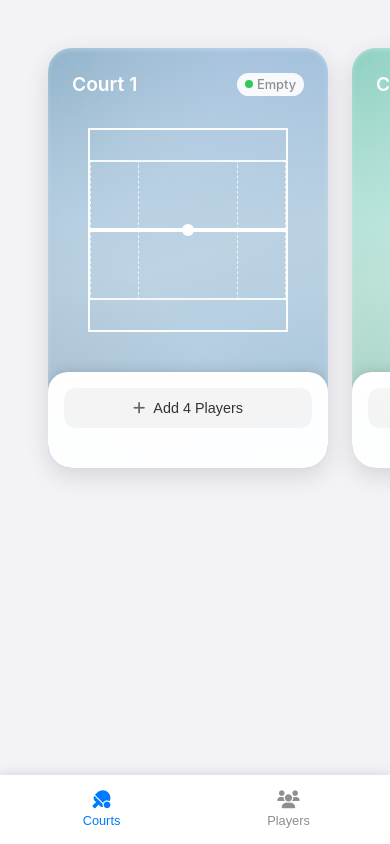
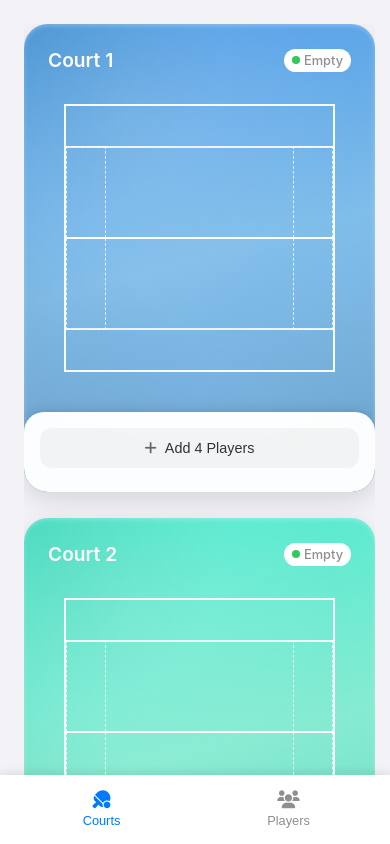
Before and after one commit to allexioz/qm, a plain HTML site: page index.html in a window 390 px wide. Drawn offline with Linux system fonts and the light colour scheme.

Commit message:
mobile fixes

```diff
--- a/app.js
+++ b/app.js
@@ -875,9 +875,9 @@ function generateCourtGradient() {
     const palette = palettes[Math.floor(Math.random() * palettes.length)];
 
     // Varied saturation and lightness for more interest
-    const color1 = `hsl(${palette.h1}, ${45 + Math.random() * 5}%, ${73 + Math.random() * 5}%)`;
-    const color2 = `hsl(${palette.h2}, ${40 + Math.random() * 5}%, ${80 + Math.random() * 4}%)`;
-    const color3 = `hsl(${palette.h3}, ${42 + Math.random() * 5}%, ${76 + Math.random() * 4}%)`;
+    const color1 = `hsl(${palette.h1}, ${75 + Math.random() * 5}%, ${60 + Math.random() * 5}%)`;
+    const color2 = `hsl(${palette.h2}, ${70 + Math.random() * 5}%, ${70 + Math.random() * 4}%)`;
+    const color3 = `hsl(${palette.h3}, ${52 + Math.random() * 5}%, ${62 + Math.random() * 4}%)`;
 
     return {
         gradient1: color1,
--- a/styles.css
+++ b/styles.css
@@ -249,8 +249,19 @@ body {
     display: grid;
     gap: var(--spacing-lg);
     grid-template-columns: repeat(auto-fit, minmax(280px, 1fr));
-    max-width: 1200px; /* Optional: prevent cards from getting too wide */
-    margin: 0 auto; /* Optional: center the container */
+    max-width: 1200px;
+    margin: 0 auto;
+    overflow-x: auto;
+    -webkit-overflow-scrolling: touch; /* Smooth scrolling for iOS */
+    scroll-snap-type: x mandatory; /* Enable snap points */
+    scroll-behavior: smooth; /* Smooth scrolling animation */
+    scrollbar-width: none; /* Hide scrollbar for Firefox */
+    -ms-overflow-style: none; /* Hide scrollbar for IE/Edge */
+}
+
+/* Hide scrollbar for Chrome/Safari */
+.courts-container::-webkit-scrollbar {
+    display: none;
 }
 
 .court-2d {
@@ -261,6 +272,7 @@ body {
     flex-direction: column;
     border-radius: 24px;
     overflow: hidden;
+    margin-bottom: 10px;
     background:
         /* Corner shadows */
         radial-gradient(
@@ -295,6 +307,10 @@ body {
     box-shadow:
         0 8px 24px rgba(0, 0, 0, 0.12),
         inset 0 2px 4px rgba(255, 255, 255, 0.25);
+    touch-action: manipulation; /* Optimize for touch */
+    -webkit-tap-highlight-color: transparent; /* Remove tap highlight on iOS */
+    transform: translateZ(0); /* Enable hardware acceleration */
+    will-change: transform; /* Optimize animations */
 }
 
 .court-simulation {
@@ -315,6 +331,12 @@ body {
     -webkit-backdrop-filter: blur(8px);
 }
 
+@media (max-width: 768px) {
+    .court-actions {
+        margin-bottom: 0px !important;
+    }
+}
+
 .court-header {
     display: flex;
     align-items: center;
@@ -332,7 +354,7 @@ body {
     display: flex;
     align-items: center;
     gap: 4px;
-    background: rgba(255, 255, 255, 0.9);
+    background: rgba(255, 255, 255, 1);
     padding: 4px 8px;
     border-radius: 12px;
     font-size: 0.8em;
@@ -396,7 +418,7 @@ body {
 
 .service-court {
     position: absolute;
-    width: 25%;
+    width: 15%;
     height: 35%;
     border: 1px dashed rgba(255, 255, 255, 0.75);
 }
@@ -426,8 +448,9 @@ body {
     top: 50%;
     left: 0;
     right: 0;
-    height: 4px;
+    height: 2px;
     background: white;
+
     transform: translateY(-50%);
 }
 
@@ -436,10 +459,11 @@ body {
     left: 50%;
     top: 50%;
     transform: translate(-50%, -50%);
-    width: 12px;
-    height: 12px;
+    width: 0;
+    height: 0;
     background: white;
     border-radius: 50%;
+
 }
 
 .team-section {
@@ -515,9 +539,38 @@ body {
         padding: 4px 6px;
     }
 
+    .courts-container {
+        grid-template-columns: 90vw; /* Single column for mobile */
+        padding: var(--spacing-md);
+        gap: var(--spacing-md);
+        padding: 0px;
+    }
+
     .court-2d {
-        aspect-ratio: 1 / 1.5; /* Keep same aspect ratio on mobile */
-        max-height: none; /* Remove max-height restriction */
+        aspect-ratio: 3/4; /* More compact ratio for mobile */
+        scroll-snap-align: center; /* Snap points for each court */
+        scroll-snap-stop: always; /* Force stopping at snap points */
+        touch-action: pan-x; /* Enable horizontal pan gesture */
+    }
+}
+
+/* Tablet-specific optimizations */
+@media (min-width: 769px) and (max-width: 1024px) {
+    .courts-container {
+        padding: 0px;
+        grid-template-columns: repeat(2, calc(50% - var(--spacing-md))); /* Two columns for tablet */
+    }
+
+    .court-2d {
+        aspect-ratio: 3/5; /* Balanced ratio for tablets */
+        scroll-snap-align: center;
+    }
+}
+
+/* Add momentum-based scrolling for iOS devices */
+@supports (-webkit-touch-callout: none) {
+    .courts-container {
+        -webkit-overflow-scrolling: touch;
     }
 }
 
@@ -1129,7 +1182,8 @@ body {
 
 /* Add transition for status changes */
 .court-2d {
-    transition: all 0.3s ease;
+    transition: transform 0.3s cubic-bezier(0.4, 0, 0.2, 1),
+                box-shadow 0.3s cubic-bezier(0.4, 0, 0.2, 1);
 }
 
 .team-section {
@@ -1238,7 +1292,7 @@ body {
     display: flex;
     flex-direction: column;
     gap: var(--spacing-sm);
-    margin-bottom: var(--spacing-md);
+
 }
 
 /* Add margin to complete game button */
@@ -1957,3 +2011,21 @@ body {
         margin-bottom: var(--spacing-md);
     }
 }
+
+/* Add momentum scrolling for iOS devices */
+@supports (-webkit-touch-callout: none) {
+    .courts-container {
+        -webkit-overflow-scrolling: touch;
+    }
+}
+
+/* Add subtle parallax effect during scroll */
+@media (max-width: 1024px) {
+    .court-2d .court-lines {
+        transition: transform 0.2s ease-out;
+    }
+
+    .courts-container:active .court-2d .court-lines {
+        transform: scale(0.98);
+    }
+}
```
